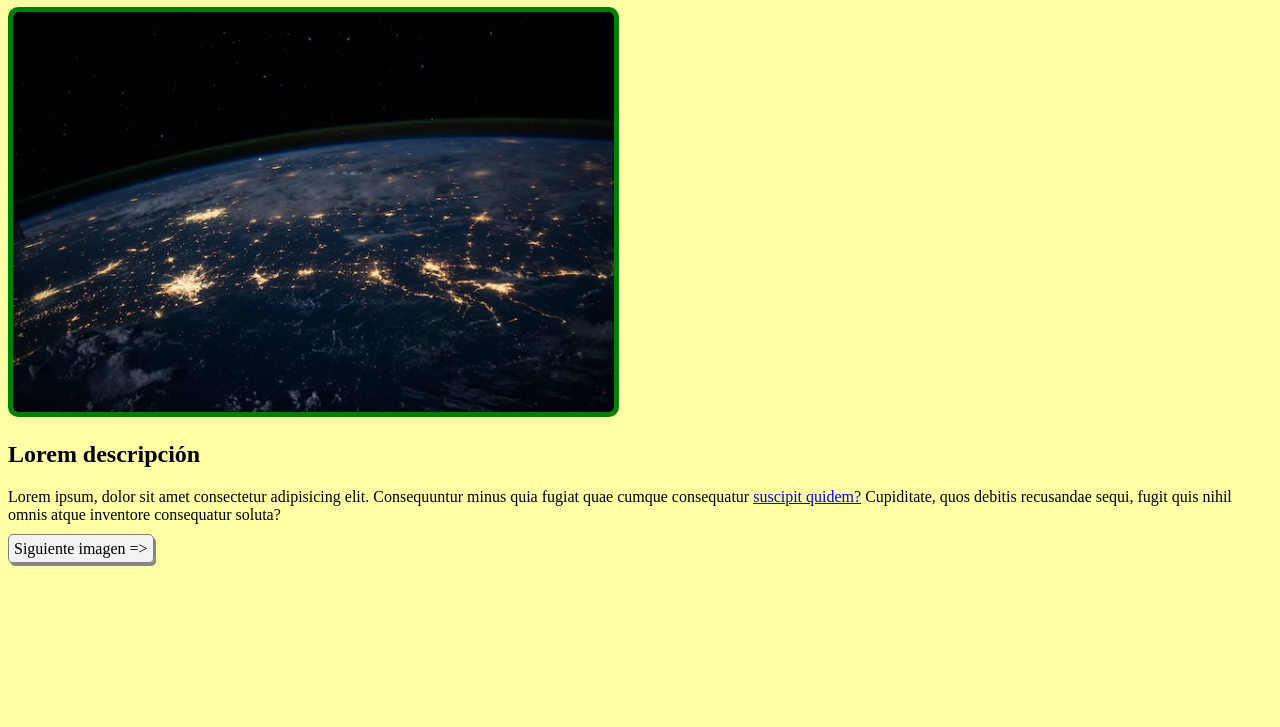
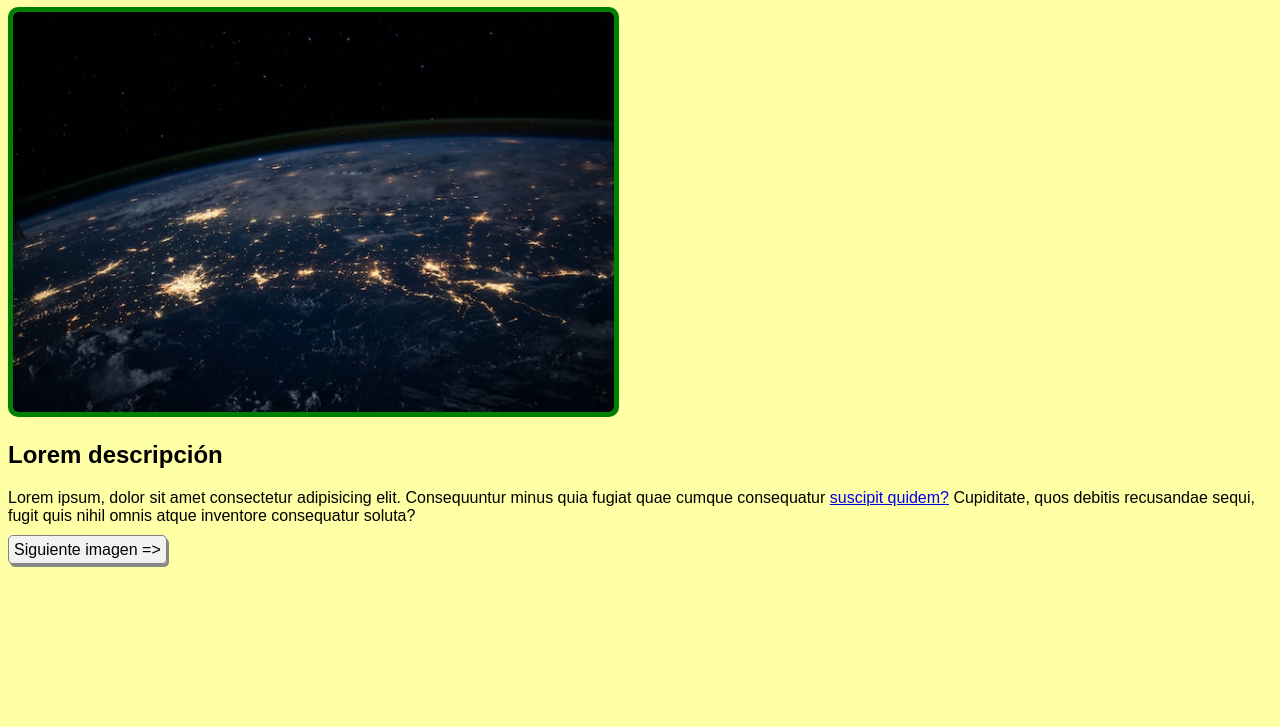
Before and after one commit to patricio1204/Tarea-6.2, a plain HTML site: page Galería de Imágenes/page1.html in a window 1280 px wide. Shown: the part 73-800 px from the top of the page. Drawn offline with Linux system fonts and the light colour scheme.

Commit message:
Update styles.css

```diff
--- a/Galería de Imágenes/styles.css
+++ b/Galería de Imágenes/styles.css
@@ -1,8 +1,6 @@
 body {
     background-color: rgb(255, 255, 165);
-    body {
   font-family: Arial, Helvetica, sans-serif;
-}
 
 }
 
```
